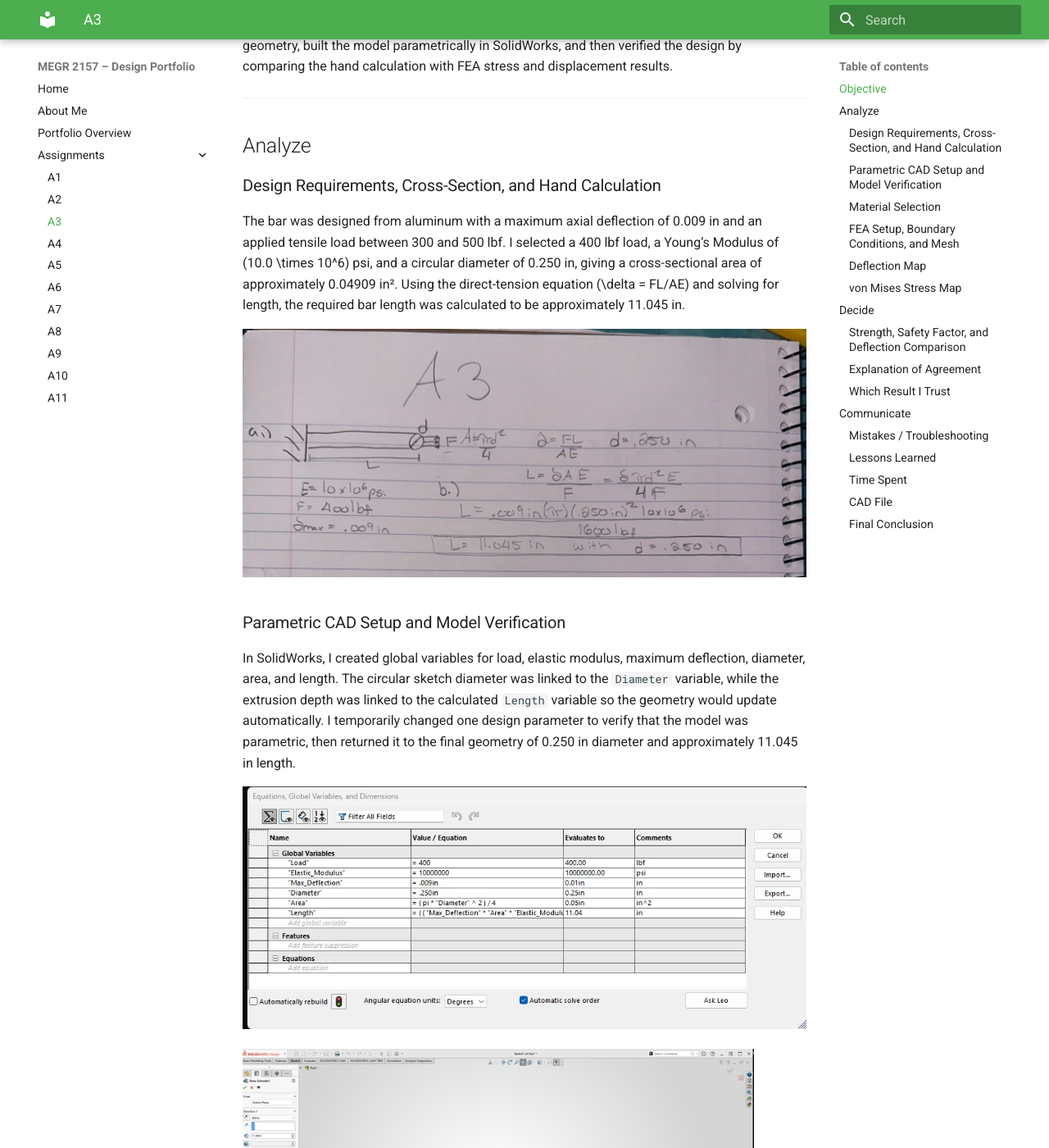
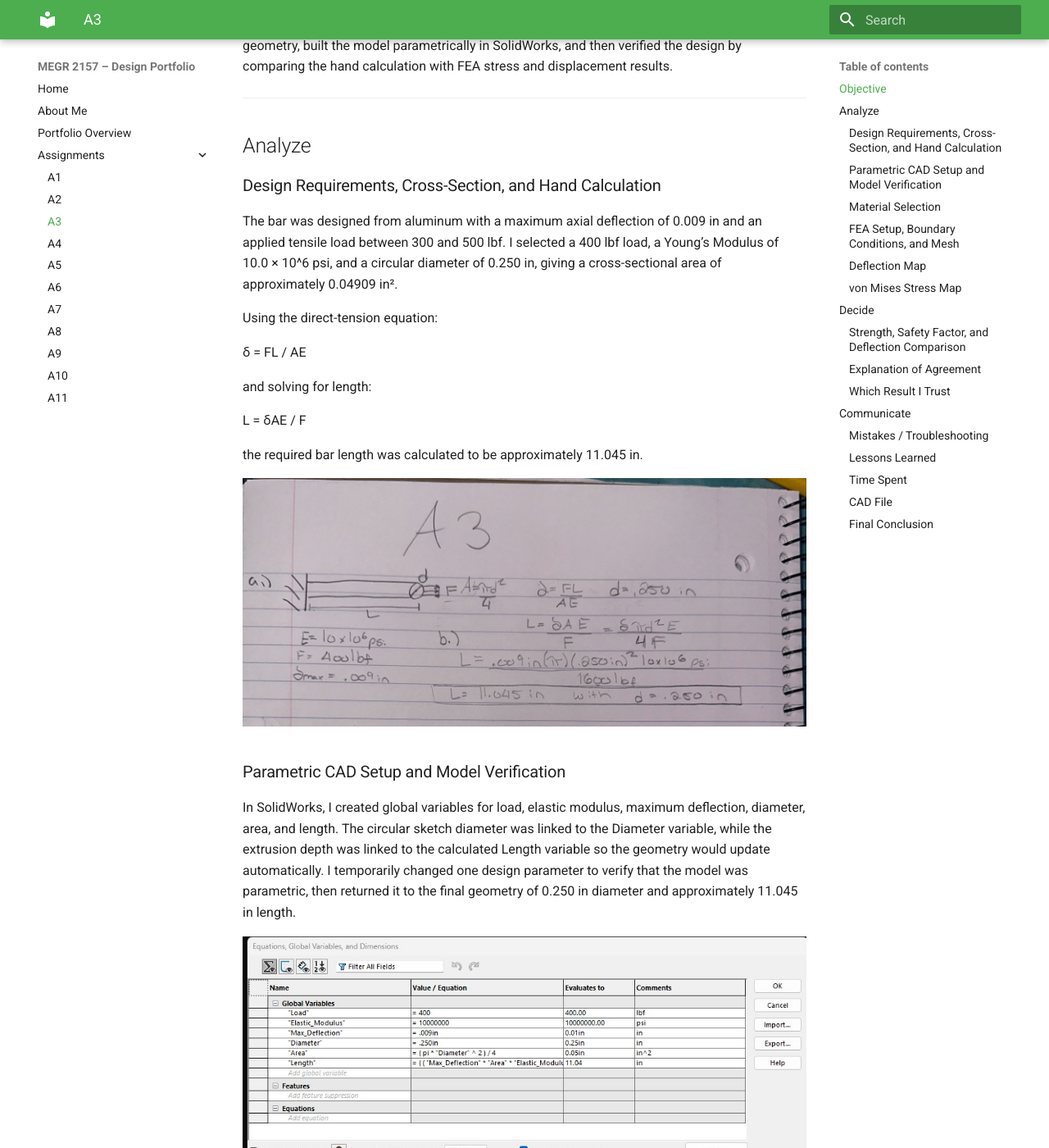
Before and after one commit to rgardn14-max/megr2157-portfolio, an MkDocs documentation site: the page built from docs/assignments/A03/index.md, in a window 1280 px wide and 1400 px high, scrolled down 239 px. Shown: the whole window at 82% size. Built offline with MkDocs 1.6.1 and Material for MkDocs 9.7.7, drawn with Linux system fonts in a browser that asks for light colours; some of the changed text lies outside the part shown.

Commit message:
Update index.md

```diff
--- a/docs/assignments/A03/index.md
+++ b/docs/assignments/A03/index.md
@@ -10,13 +10,23 @@ The goal of this assignment was to design an aluminum bar for stiffness using bo
 
 ### Design Requirements, Cross-Section, and Hand Calculation
 
-The bar was designed from aluminum with a maximum axial deflection of 0.009 in and an applied tensile load between 300 and 500 lbf. I selected a 400 lbf load, a Young’s Modulus of \(10.0 \times 10^6\) psi, and a circular diameter of 0.250 in, giving a cross-sectional area of approximately 0.04909 in². Using the direct-tension equation \(\delta = FL/AE\) and solving for length, the required bar length was calculated to be approximately 11.045 in.
+The bar was designed from aluminum with a maximum axial deflection of 0.009 in and an applied tensile load between 300 and 500 lbf. I selected a 400 lbf load, a Young’s Modulus of 10.0 × 10^6 psi, and a circular diameter of 0.250 in, giving a cross-sectional area of approximately 0.04909 in².
+
+Using the direct-tension equation:
+
+δ = FL / AE
+
+and solving for length:
+
+L = δAE / F
+
+the required bar length was calculated to be approximately 11.045 in.
 
 ![Hand Calculation](HandCalc1.jpg)
 
 ### Parametric CAD Setup and Model Verification
 
-In SolidWorks, I created global variables for load, elastic modulus, maximum deflection, diameter, area, and length. The circular sketch diameter was linked to the `Diameter` variable, while the extrusion depth was linked to the calculated `Length` variable so the geometry would update automatically. I temporarily changed one design parameter to verify that the model was parametric, then returned it to the final geometry of 0.250 in diameter and approximately 11.045 in length.
+In SolidWorks, I created global variables for load, elastic modulus, maximum deflection, diameter, area, and length. The circular sketch diameter was linked to the Diameter variable, while the extrusion depth was linked to the calculated Length variable so the geometry would update automatically. I temporarily changed one design parameter to verify that the model was parametric, then returned it to the final geometry of 0.250 in diameter and approximately 11.045 in length.
 
 ![SolidWorks Global Variables](GlobalVariables.jpg)
 
@@ -24,7 +34,7 @@ In SolidWorks, I created global variables for load, elastic modulus, maximum def
 
 ### Material Selection
 
-The original SolidWorks aluminum material was close to the required stiffness, but some of its properties did not match the assignment values. Then I created a custom aluminum material so the Elastic Modulus, Poisson’s ratio, density, and yield strength could be set to the required values, including \(E \approx 10.0 \times 10^6\) psi and \(S_y = 40\) ksi.
+The original SolidWorks aluminum material was close to the required stiffness, but some of its properties did not match the assignment values. I created a custom aluminum material so the Elastic Modulus, Poisson’s ratio, density, and yield strength could be set to the required values, including an Elastic Modulus of approximately 10.0 × 10^6 psi and a yield strength of 40 ksi.
 
 ![Custom Aluminum Material](Material.jpg)
 
@@ -86,7 +108,7 @@ This assignment helped me understand how load, cross-sectional area, elastic mod
 
 ### Time Spent
 
-The total time spent on this assignment was approximately **3 hours**. This included hand calculations, parametric CAD modeling, material setup, FEA setup, troubleshooting, and analyzing the final results.
+The total time spent on this assignment was approximately 3 hours. This included hand calculations, parametric CAD modeling, material setup, FEA setup, troubleshooting, and analyzing the final results.
 
 ### CAD File
 
@@ -96,4 +118,4 @@ The completed SolidWorks part can be downloaded below:
 
 ### Final Conclusion
 
-The final aluminum bar satisfied both the stiffness and strength requirements under the selected 400 lbf tensile load. The analytical and FEA deflections agreed within approximately 0.089%, and the maximum FEA stress of 8.695 ksi remained below the 40 ksi yield strength with a safety factor of approximately 4.60.-
+The final aluminum bar satisfied both the stiffness and strength requirements under the selected 400 lbf tensile load. The analytical and FEA deflections agreed within approximately 0.089%, and the maximum FEA stress of 8.695 ksi remained below the 40 ksi yield strength with a safety factor of approximately 4.60.
```
Also changed, not shown: other parts of docs/assignments/A03/index.md (+17 -5 lines).
